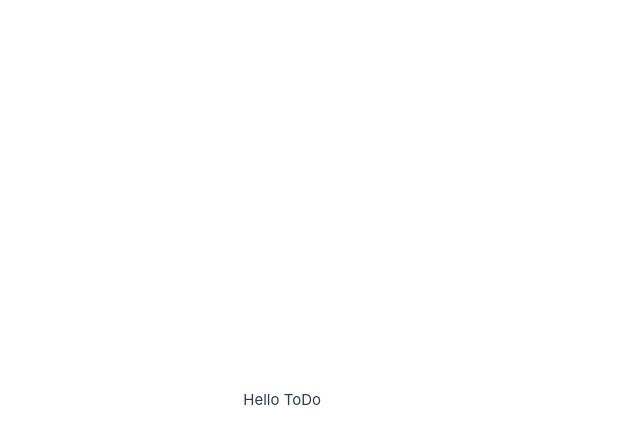
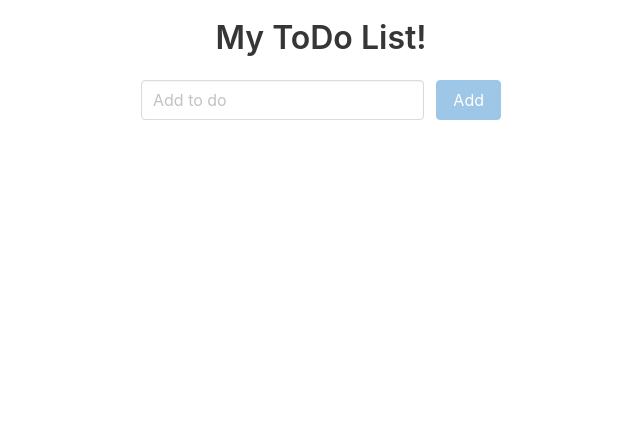
Before and after one commit to nikandrosenko/vue-todo-app, a Vue app: page / in a window 1280 px wide. Shown: the top 444 px of the page, without its empty margins (319-959 px from the left). Built offline with nearby package versions, Linux system fonts and the light colour scheme.

Commit message:
реализован первыичный функционал todo

```diff
--- a/package.json
+++ b/package.json
@@ -8,6 +8,8 @@
     "preview": "vite preview"
   },
   "dependencies": {
+    "bulma": "^0.9.4",
+    "uuid": "^9.0.0",
     "vue": "^3.2.47"
   },
   "devDependencies": {
--- a/src/App.vue
+++ b/src/App.vue
@@ -1 +1,67 @@
-<template>Hello ToDo</template>
+<template>
+  <div class="wrapper-todo">
+    <div class="title has-text-centered">My ToDo List!</div>
+    <form @submit.prevent="addTodo">
+      <div class="field is-grouped mb-5">
+        <p class="control is-expanded">
+          <input
+            v-model="newtodoContent"
+            class="input"
+            type="text"
+            placeholder="Add to do"
+          />
+        </p>
+        <p class="control">
+          <button :disabled="!newtodoContent" class="button is-info">
+            Add
+          </button>
+        </p>
+      </div>
+    </form>
+    <div v-for="todo in todos" :ker="todo.id" class="card mb-5">
+      <div class="card-content">
+        <div class="content">
+          <div class="columns is-mobile is-vcentered">
+            <div class="column">{{ todo.content }}</div>
+            <div class="column is-5 has-text-right">
+              <button class="button is-light">&check;</button>
+              <button class="button is-danger ml-2">&cross;</button>
+            </div>
+          </div>
+        </div>
+      </div>
+    </div>
+  </div>
+</template>
+
+<script setup>
+// import
+import { ref } from "vue";
+import { v4 as uuidv4 } from "uuid";
+
+// todo
+const todos = ref([]);
+
+// add todo
+const newtodoContent = ref("");
+
+const addTodo = () => {
+  const newTodo = {
+    id: uuidv4(),
+    content: newtodoContent.value,
+    done: false,
+  };
+  todos.value.unshift(newTodo);
+  newtodoContent.value = "";
+};
+</script>
+
+<style>
+@import "bulma/css/bulma.min.css";
+
+.wrapper-todo {
+  max-width: 400px;
+  padding: 20px;
+  margin: 0 auto;
+}
+</style>
--- a/src/assets/base.css
+++ b/src/assets/base.css
@@ -65,8 +65,9 @@
   background: var(--color-background);
   transition: color 0.5s, background-color 0.5s;
   line-height: 1.6;
-  font-family: Inter, -apple-system, BlinkMacSystemFont, 'Segoe UI', Roboto, Oxygen, Ubuntu,
-    Cantarell, 'Fira Sans', 'Droid Sans', 'Helvetica Neue', sans-serif;
+  font-family: Inter, -apple-system, BlinkMacSystemFont, "Segoe UI", Roboto,
+    Oxygen, Ubuntu, Cantarell, "Fira Sans", "Droid Sans", "Helvetica Neue",
+    sans-serif;
   font-size: 15px;
   text-rendering: optimizeLegibility;
   -webkit-font-smoothing: antialiased;
--- a/src/assets/main.css
+++ b/src/assets/main.css
@@ -1,4 +1,4 @@
-@import './base.css';
+/* @import './base.css';
 
 #app {
   max-width: 1280px;
@@ -32,4 +32,4 @@
     grid-template-columns: 1fr 1fr;
     padding: 0 2rem;
   }
-}
+} */
--- a/src/components/HelloWorld.vue
+++ b/src/components/HelloWorld.vue
@@ -2,9 +2,9 @@
 defineProps({
   msg: {
     type: String,
-    required: true
-  }
-})
+    required: true,
+  },
+});
 </script>
 
 <template>
```
Also changed, not shown: 1 other file (tests, documents, lock files or other folders).
